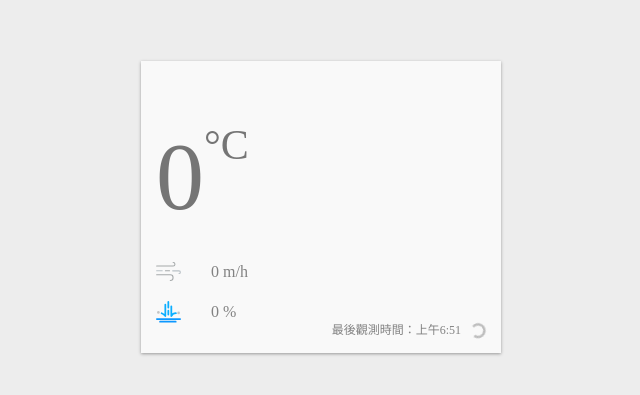
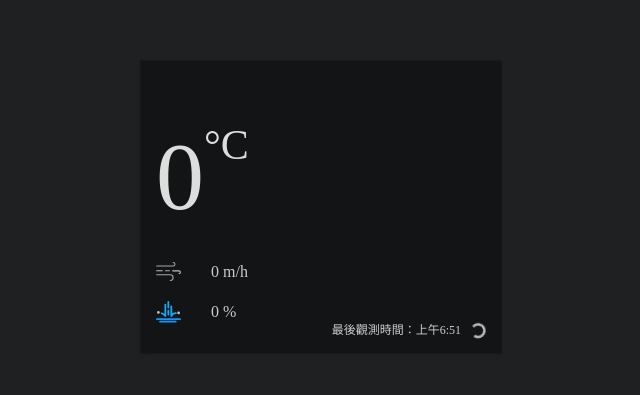
Before and after one commit to felixfu007/reactSandBox, a React (Create React App) app: page / in a window 1280 px wide. Shown: the part 193-588 px from the top of the page, without its empty margins (319-959 px from the left). Built offline with nearby package versions, Linux system fonts and the light colour scheme; no server answers.

Commit message:
feat. 依據當下時間決定日夜主題

```diff
--- a/src/WeatherApp.js
+++ b/src/WeatherApp.js
@@ -1,4 +1,6 @@
 import React, { useState, useEffect, useCallback, useMemo } from "react";
+// 從 @emotion/react 中載入 ThemeProvider
+import { ThemeProvider } from "@emotion/react";
 //載入emotion的styled css工具
 import styled from "@emotion/styled";
 import WeatherIcon from "./WeatherIcon.js";
@@ -11,8 +13,29 @@ import { ReactComponent as RainIcon } from "./images/rain.svg";
 import { ReactComponent as RefreshIcon } from "./images/refresh.svg";
 import { ReactComponent as LoadingIcon } from "./images/loading.svg";
 
+const theme = {
+  light: {
+    backgroundColor: "#ededed",
+    foregroundColor: "#f9f9f9",
+    boxShadow: "0 1px 3px 0 #999999",
+    titleColor: "#212121",
+    temperatureColor: "#757575",
+    textColor: "#828282",
+  },
+  dark: {
+    backgroundColor: "#1F2022",
+    foregroundColor: "#121416",
+    boxShadow:
+      "0 1px 4px 0 rgba(12, 12, 13, 0.2), 0 0 0 1px rgba(0, 0, 0, 0.15)",
+    titleColor: "#f9f9fa",
+    temperatureColor: "#dddddd",
+    textColor: "#cccccc",
+  },
+};
+
 const Container = styled.div`
-  background-color: #ededed;
+  /* 在 Styled Component 中可以透過 Props 取得對的顏色 */
+  background-color: ${({ theme }) => theme.backgroundColor};
   height: 100%;
   display: flex;
   align-items: center;
@@ -22,8 +45,8 @@ const Container = styled.div`
 const WeatherCard = styled.div`
   position: relative;
   min-width: 360px;
-  box-shadow: 0 1px 3px 0 #999999;
-  background-color: #f9f9f9;
+  box-shadow: ${({ theme }) => theme.boxShadow};
+  background-color: ${({ theme }) => theme.foregroundColor};
   box-sizing: border-box;
   padding: 30px 15px;
 `;
@@ -33,13 +56,13 @@ const WeatherCard = styled.div`
 // 透過傳進來的資料決定要呈現的樣式
 const Location = styled.div`
   font-size: 28px;
-  color: ${(props) => (props.theme === "dark" ? "#dadada" : "#212121")};
+  color: ${({ theme }) => theme.titleColor};
   margin-bottom: 20px;
 `;
 
 const Description = styled.div`
   font-size: 16px;
-  color: #828282;
+  color: ${({ theme }) => theme.textColor};
   margin-bottom: 30px;
 `;
 
@@ -51,7 +74,7 @@ const CurrentWeather = styled.div`
 `;
 
 const Temperature = styled.div`
-  color: #757575;
+  color: ${({ theme }) => theme.temperatureColor};
   font-size: 96px;
   font-weight: 300;
   display: flex;
@@ -67,7 +90,7 @@ const AirFlow = styled.div`
   align-items: center;
   font-size: 16x;
   font-weight: 300;
-  color: #828282;
+  color: ${({ theme }) => theme.textColor};
   margin-bottom: 20px;
 
   svg {
@@ -82,7 +105,7 @@ const Rain = styled.div`
   align-items: center;
   font-size: 16x;
   font-weight: 300;
-  color: #828282;
+  color: ${({ theme }) => theme.textColor};
 
   svg {
     width: 25px;
@@ -98,7 +121,7 @@ const Refresh = styled.div`
   font-size: 12px;
   display: inline-flex;
   align-items: flex-end;
-  color: #828282;
+  color: ${({ theme }) => theme.textColor};
 
   svg {
     margin-left: 10px;
@@ -169,12 +192,11 @@ const fetchCurrentWeather = () => {
     });
 };
 
-const getMoment = (locationName) => {
+const getMoment = (stationName) => {
   // STEP 2：從日出日落時間中找出符合的地區
   const location = sunriseAndSunsetData.find(
-    (data) => data.locationName === locationName,
+    (data) => data.locationName === stationName,
   );
-
   // STEP 3：找不到的話則回傳 null
   if (!location) return null;
 
@@ -214,7 +236,7 @@ const WeatherApp = () => {
   //初始值
   const [weatherElement, setWeatherElement] = useState({
     observationTime: new Date(),
-    locationName: "",
+    stationName: "",
     humid: 0,
     temperature: 0,
     windSpeed: 0,
@@ -227,7 +249,7 @@ const WeatherApp = () => {
 
   const {
     observationTime,
-    locationName,
+    stationName,
     temperature,
     windSpeed,
     description,
@@ -237,11 +259,10 @@ const WeatherApp = () => {
     isLoading,
   } = weatherElement;
 
-  const moment = useMemo(
-    () => getMoment(weatherElement.locationName),
-    [weatherElement.locationName],
-  );
+  //使用 useState 並定義 currentTheme 的預設值為 light
+  const [currentTheme, setCurrentTheme] = useState("light");
 
+  const moment = useMemo(() => getMoment(stationName), [stationName]);
   //如果某個函式不需要被覆用，那麼可以直接定義在 useEffect 中，但若該方法會需要被共用，則把該方法提到 useEffect 外面後，記得用 useCallback 進行處理後再放到 useEffect 的 dependencies 中
   const fetchData = useCallback(() => {
     const fetchingData = async () => {
@@ -276,44 +297,55 @@ const WeatherApp = () => {
     fetchData();
   }, [fetchData]);
 
+  // 根據 moment 決定要使用亮色或暗色主題
+  useEffect(() => {
+    setCurrentTheme(moment === "day" ? "light" : "dark");
+    // 記得把 moment 放入 dependencies 中
+  }, [moment]);
+
   return (
+    // 把所有會用到主題配色的部分都包在 ThemeProvider 內
+    // 透過 theme 這個 props 傳入深色主題
+    // 將當前選到的主題配色傳入 `theme` 中
+    <ThemeProvider theme={theme[currentTheme]}>
       <Container>
-      {console.log(weatherElement.isLoading)}
+        {console.log(isLoading)}
         {console.log("render")}
         <WeatherCard>
-        <Location theme="dark">{weatherElement.stationName}</Location>
+          <Location theme="dark">{stationName}</Location>
           <Description>
-          {weatherElement.description} {weatherElement.comfortability}
+            {description} {comfortability}
           </Description>
           <CurrentWeather>
             <Temperature>
-            {Math.round(weatherElement.temperature)} <Celsius>°C</Celsius>
+              {Math.round(temperature)} <Celsius>°C</Celsius>
             </Temperature>
             <WeatherIcon
-            currentWeatherCode={weatherElement.weatherCode}
+              currentWeatherCode={weatherCode}
               moment={moment || "day"}
             />
           </CurrentWeather>
           <AirFlow>
             <AirFlowIcon />
-          {weatherElement.windSpeed} m/h
+            {windSpeed} m/h
           </AirFlow>
           <Rain>
             <RainIcon />
-          {weatherElement.rainPossibility} %
+            {rainPossibility} %
           </Rain>
           {/* 把 isLoading 的資料狀態透過 props 傳入 Styled Component */}
-        <Refresh onClick={fetchData} isLoading={weatherElement.isLoading}>
+          <Refresh onClick={fetchData} isLoading={isLoading}>
             最後觀測時間：
             {new Intl.DateTimeFormat("zh-TW", {
               hour: "numeric",
               minute: "numeric",
-          }).format(new Date(weatherElement.observationTime))}{" "}
+            }).format(new Date(observationTime))}{" "}
             {/* STEP 2：當 isLoading 的時候顯示 LoadingIcon 否則顯示 RefreshIcon */}
-          {weatherElement.isLoading ? <LoadingIcon /> : <RefreshIcon />}
+            {isLoading ? <LoadingIcon /> : <RefreshIcon />}
           </Refresh>
         </WeatherCard>
       </Container>
+    </ThemeProvider>
   );
 };
 
--- a/src/WeatherIcon.js
+++ b/src/WeatherIcon.js
@@ -67,6 +67,7 @@ const weatherCode2Type = (weatherCode) => {
     Object.entries(weatherTypes).find(([weatherType, weatherCodes]) =>
       weatherCodes.includes(Number(weatherCode)),
     ) || [];
+    console.log("weatherType", weatherType);
   return weatherType;
 };
 
```
Also changed, not shown: src/sunrise-sunset.json, 2 other files (tests, documents, lock files or other folders). Lines whose indentation alone changed are shown as unchanged.
